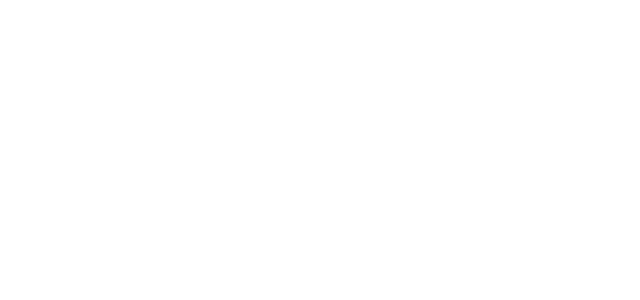
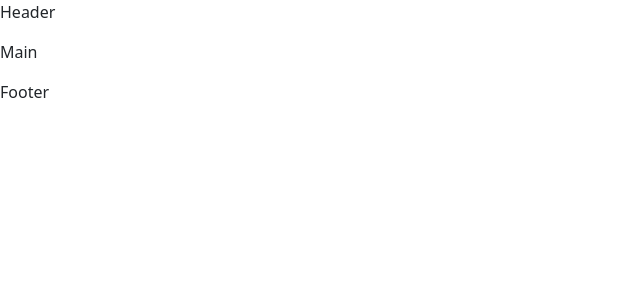
Before and after one commit to LucaBeltrami10/vite-boolfolio, a Vue app: page / in a window 1280 px wide. Shown: the top 300 px of the page, without its empty margins (0-640 px from the left). Built offline with nearby package versions, Linux system fonts and the light colour scheme.

Commit message:
created header, main, footer components and imported in app.vue

```diff
--- a/src/App.vue
+++ b/src/App.vue
@@ -1,8 +1,22 @@
 <script>
-import HelloWorld from './components/HelloWorld.vue'
+import AppHeader from './components/AppHeader.vue';
+import AppMain from './components/AppMain.vue';
+import AppFooter from './components/AppFooter.vue';
+export default {
+  components: {
+    AppHeader,
+    AppMain,
+    AppFooter,
+
+  }
+}
 </script>
 
-<template></template>
+<template>
+  <AppHeader />
+  <AppMain />
+  <AppFooter />
+</template>
 
 <style lang="scss">
 @use './style/general.scss' as *;
--- /dev/null
+++ b/src/components/AppFooter.vue
@@ -0,0 +1,13 @@
+<template>
+    <div class="mb-3">
+        Footer
+    </div>
+</template>
+
+<script>
+export default {
+
+}
+</script>
+
+<style lang="scss" scoped></style>
--- /dev/null
+++ b/src/components/AppHeader.vue
@@ -0,0 +1,13 @@
+<template>
+    <div class="mb-3">
+        Header
+    </div>
+</template>
+
+<script>
+export default {
+
+}
+</script>
+
+<style lang="scss" scoped></style>
--- /dev/null
+++ b/src/components/AppMain.vue
@@ -0,0 +1,13 @@
+<template>
+    <div class="mb-3">
+        Main
+    </div>
+</template>
+
+<script>
+export default {
+
+}
+</script>
+
+<style lang="scss" scoped></style>
--- a/src/components/HelloWorld.vue
+++ /dev/null
@@ -1,40 +0,0 @@
-<script setup>
-import { ref } from 'vue'
-
-defineProps({
-  msg: String,
-})
-
-const count = ref(0)
-</script>
-
-<template>
-  <h1>{{ msg }}</h1>
-
-  <div class="card">
-    <button type="button" @click="count++">count is {{ count }}</button>
-    <p>
-      Edit
-      <code>components/HelloWorld.vue</code> to test HMR
-    </p>
-  </div>
-
-  <p>
-    Check out
-    <a href="https://vuejs.org/guide/quick-start.html#local" target="_blank"
-      >create-vue</a
-    >, the official Vue + Vite starter
-  </p>
-  <p>
-    Install
-    <a href="https://github.com/vuejs/language-tools" target="_blank">Volar</a>
-    in your IDE for a better DX
-  </p>
-  <p class="read-the-docs">Click on the Vite and Vue logos to learn more</p>
-</template>
-
-<style scoped>
-.read-the-docs {
-  color: #888;
-}
-</style>
```
